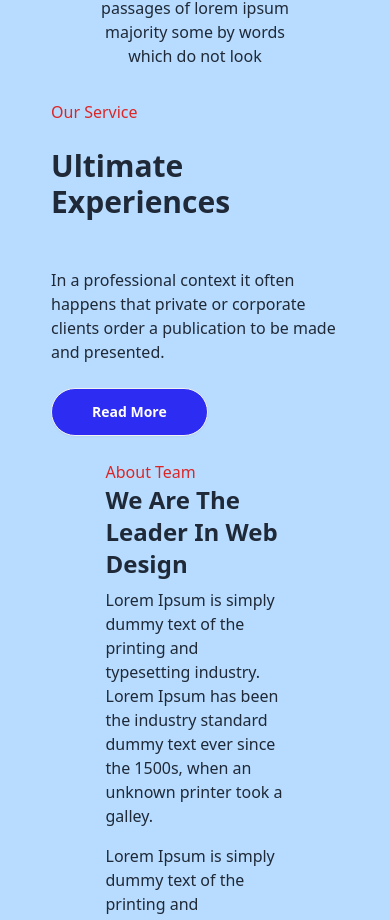
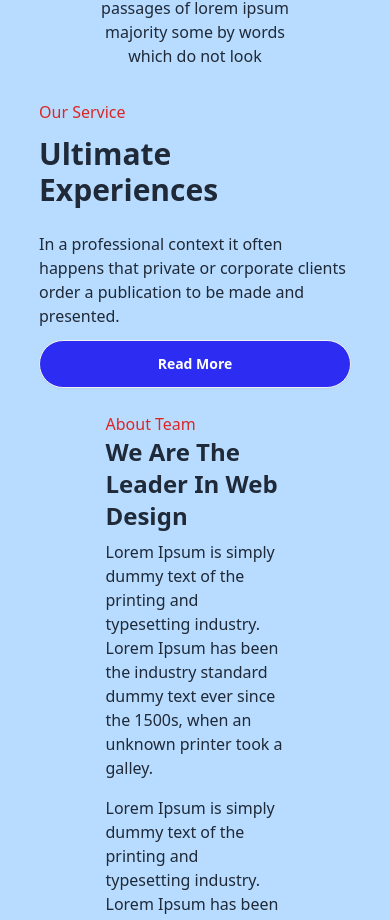
Before and after one commit to Shakib-Shajid/BitBinary-IT, a Next.js app: page / in a window 390 px wide. Shown: the part 1698-2618 px from the top of the page. Built offline with nearby package versions, Linux system fonts and the light colour scheme.

Commit message:
service page width and button supdated

```diff
--- a/src/components/ui/Service.js
+++ b/src/components/ui/Service.js
@@ -98,12 +98,12 @@ const Service = () => {
                 </div>
 
                 {/* card 5 */}
-                <div className="w-72 mx-auto md:mt-10 lg:mt-48">
+                <div className="w-[80%] md:w-72 mx-auto md:mt-10 lg:mt-48">
                     <h1 className="text-red-600">Our Service</h1>
-                    <p className="text-3xl lg:text-5xl font-bold py-6">Ultimate Experiences</p>
-                    <p className="py-6">In a professional context it often happens that private or corporate clients order a publication to be made and presented.</p>
+                    <p className="py-3 text-3xl lg:text-5xl font-bold md:py-6">Ultimate Experiences</p>
+                    <p className="py-3 md:py-6">In a professional context it often happens that private or corporate clients order a publication to be made and presented.</p>
                     <Link href="/about">
-                        <button className="btn bg-[#2C2CF2] text-white rounded-full py-4 px-10">Read More</button>
+                        <button className="btn bg-[#2C2CF2] text-white rounded-full py-4 px-10 w-full md:w-2/3">Read More</button>
                     </Link>
                 </div>
 
```
